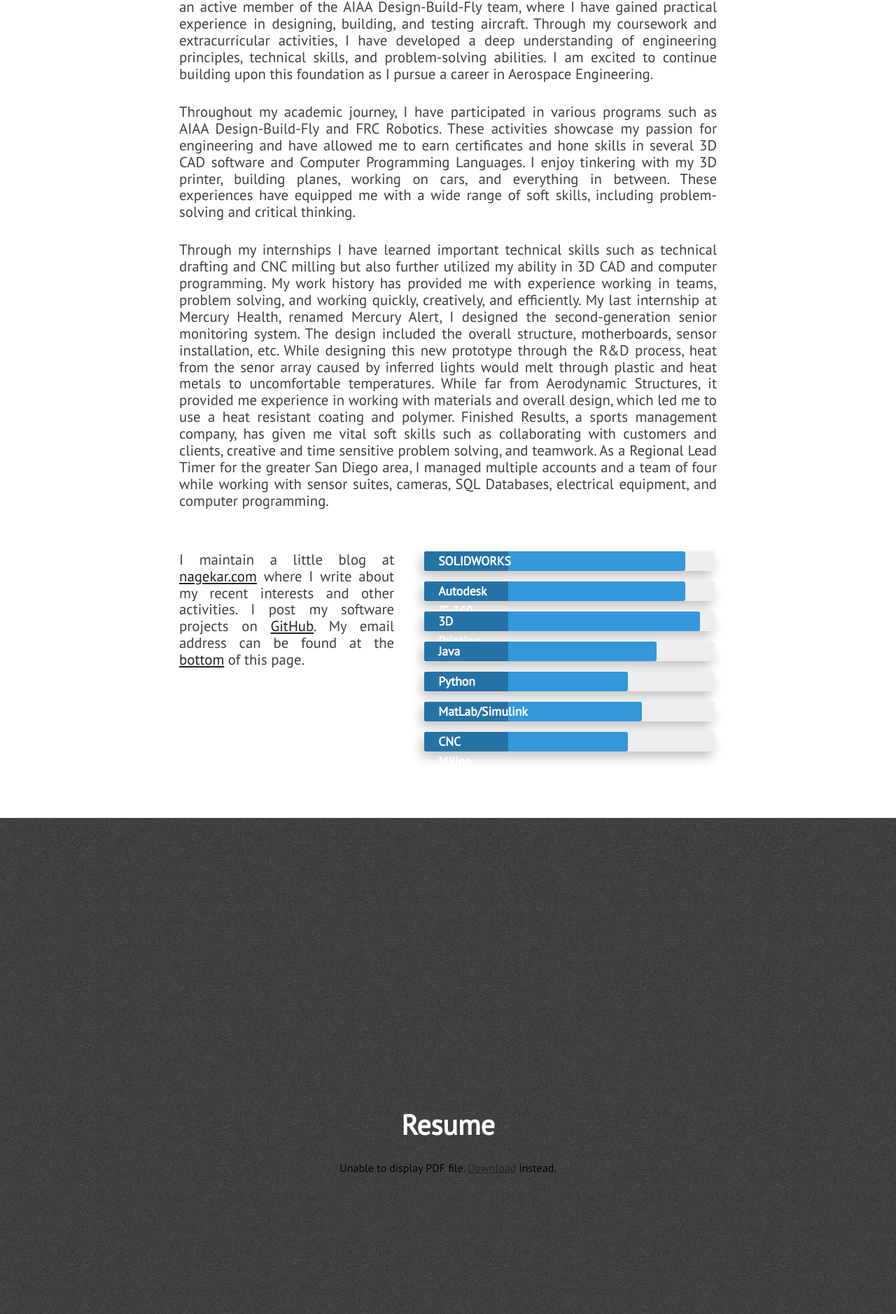
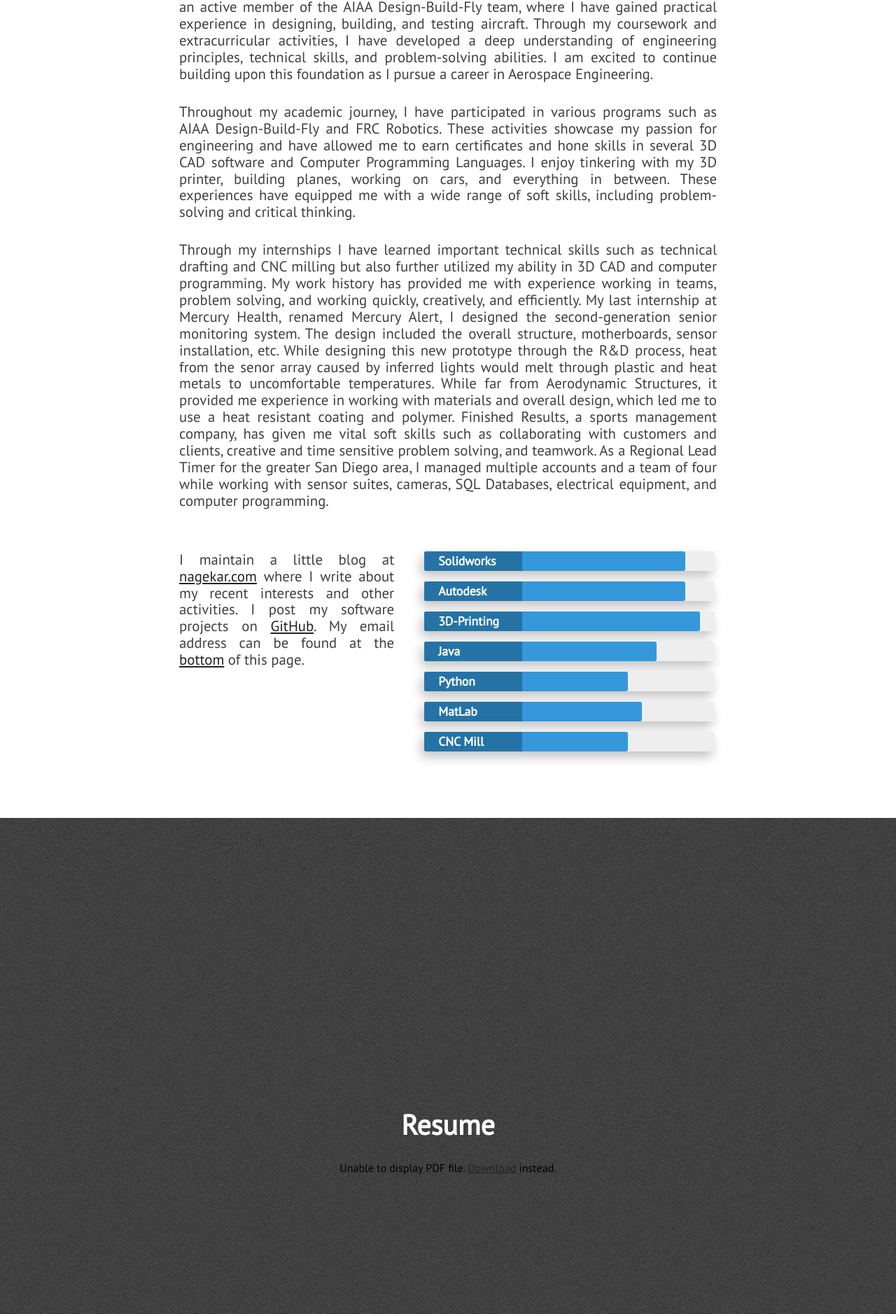
Before and after one commit to Eric-Cupples/Eric-Cupples.github.io, a Jekyll site: the page built from index.html, in a window 1280 px wide. Shown: the part 1225-3103 px from the top of the page at 70% size. Built offline with Jekyll 4.4.1, drawn with Linux system fonts in a browser that asks for light colours; nearby versions of some CDN libraries.

Commit message:
About Update 4

```diff
--- a/_includes/about.html
+++ b/_includes/about.html
@@ -51,17 +51,17 @@
                 <div class="technical-skills">
                     <div class="progress-bars">
                         <div class="skillbar clearfix " data-percent="90%">
-                            <div class="skillbar-title" style="background: #2980b9;"><span>SOLIDWORKS</span></div>
+                            <div class="skillbar-title" style="background: #2980b9;"><span>Solidworks</span></div>
                             <div class="skillbar-bar" style="background: #3498db;"></div>
                         </div> <!-- End Skill Bar -->
 
                         <div class="skillbar clearfix " data-percent="90%">
-                            <div class="skillbar-title" style="background: #2980b9;"><span>Autodesk (F-360, Inventor, AutoCAD)</span></div>
+                            <div class="skillbar-title" style="background: #2980b9;"><span>Autodesk</span></div>
                             <div class="skillbar-bar" style="background: #3498db;"></div>
                         </div> <!-- End Skill Bar -->
 
                         <div class="skillbar clearfix " data-percent="95%">
-                            <div class="skillbar-title" style="background: #2980b9;"><span>3D Printing</span></div>
+                            <div class="skillbar-title" style="background: #2980b9;"><span>3D-Printing</span></div>
                             <div class="skillbar-bar" style="background: #3498db"></div>
                         </div> <!-- End Skill Bar -->
 
@@ -77,12 +77,12 @@
                         </div> <!-- End Skill Bar -->
 
                         <div class="skillbar clearfix " data-percent="75%">
-                            <div class="skillbar-title" style="background: #2980b9"><span>MatLab/Simulink</span></div>
+                            <div class="skillbar-title" style="background: #2980b9"><span>MatLab</span></div>
                             <div class="skillbar-bar" style="background: #3498db;"></div>
                         </div> <!-- End Skill Bar -->
 
                         <div class="skillbar clearfix " data-percent="70%">
-                            <div class="skillbar-title" style="background: #2980b9"><span>CNC Miling</span></div>
+                            <div class="skillbar-title" style="background: #2980b9"><span>CNC Mill</span></div>
                             <div class="skillbar-bar" style="background: #3498db"></div>
                         </div> <!-- End Skill Bar -->
                     </div>
--- a/assets/css/progress.css
+++ b/assets/css/progress.css
@@ -26,7 +26,7 @@
 	position:absolute;
 	top:0;
 	left:0;
-  width:120px;
+  width:140px;
 	font-weight:bold;
 	font-size:13px;
 	color:#ffffff;
```
